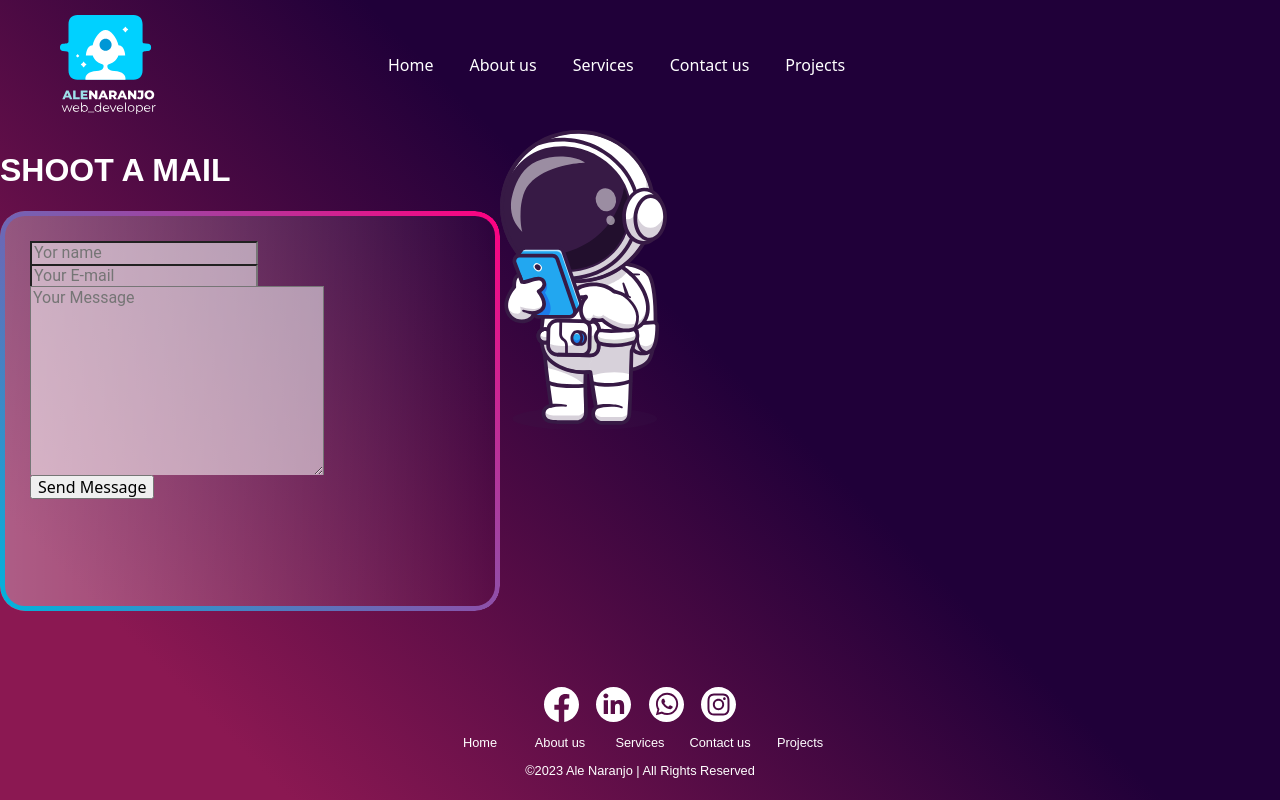
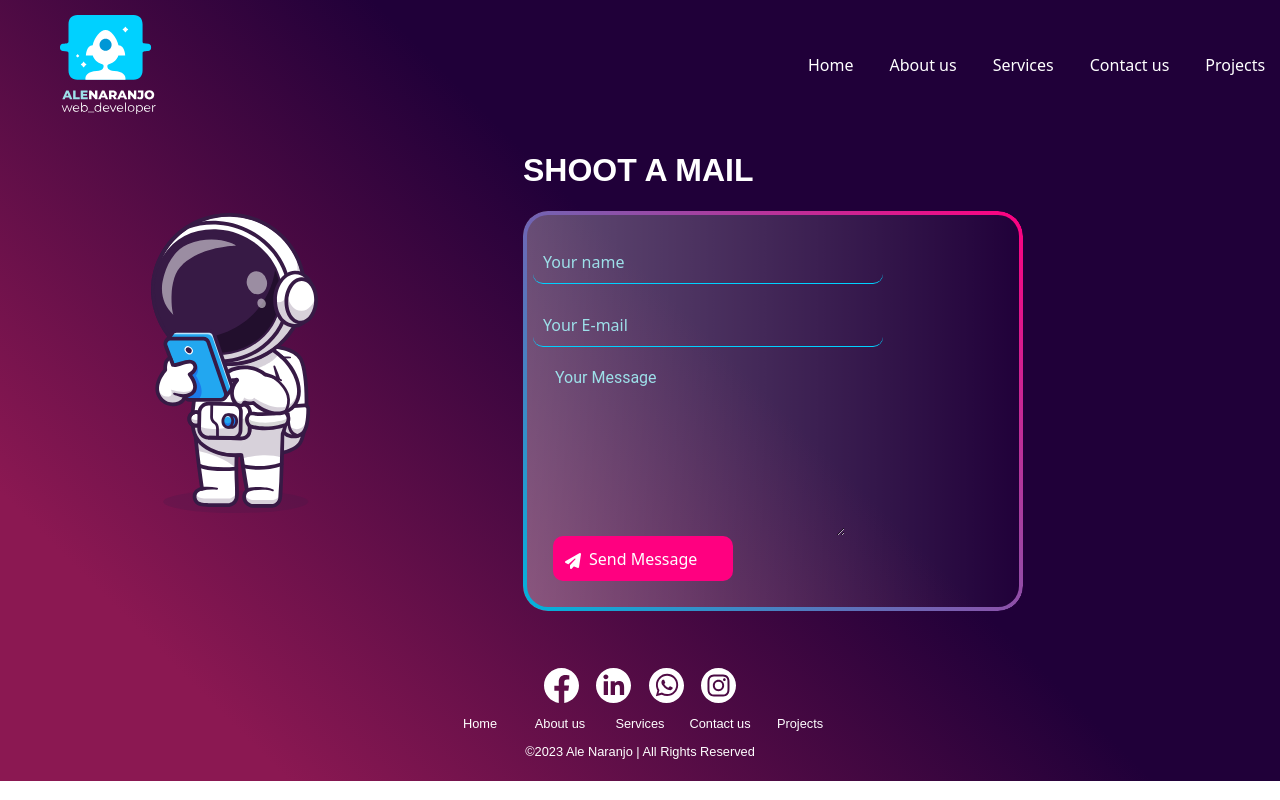
Before and after one commit to alenaranjo/coderhouse_proyecto, a plain HTML site: page pages/contact_us.html in a window 1280 px wide. Shown: the top 800 px of the page. Drawn offline with nearby package versions, Linux system fonts and the light colour scheme.

Commit message:
third commit: adding custom contac us

```diff
--- a/css/style.css
+++ b/css/style.css
@@ -248,6 +248,22 @@ header{
 }
 .bg-body-tertiary {
   --bs-bg-opacity: 0;
+  display: flex;
+  align-items: center;
+  flex-direction: row;
+  align-items: center;
+  align-content: space-around;
+  justify-content:space-around;
+}
+
+.navbar-collapse{
+  width: 200px;
+  flex-grow: 0;
+  /* background-color: #8b1852; */
+}
+
+.collapse{
+  width: 500px;
 }
 
 .navbar-nav a{
@@ -423,7 +439,6 @@ footer p{
 }
 
 /* PAGE ABOUT US */
-
 .about_us_container{
   display: grid;
   grid-template-rows: 1fr 1fr;
@@ -710,6 +725,9 @@ footer p{
 }
 
 /* PAGE CONTACT US */
+.main_contact{
+  margin-bottom: 50px;
+}
 .astronaut4{
   width: 200px;
   height: 300px;
@@ -717,23 +735,14 @@ footer p{
   background-size: contain;
 }
 
-.main_contact{
-  width: 1100px;
-  height: 550px;
-  display: flex;
-  flex-direction: row;
+.contact_container{
+  width: 80%;
+  display: grid;
+  grid-template-columns: 1fr 1fr;
   align-items: center;
-  justify-content: center;
-  background-clip: padding-box;
-}
-
-.contact_container{
-  width: 1100px;
-  height: 550px;
-  display: flex;
-  flex-direction: row;
-  align-items: start;
-  background-clip: padding-box;
+  justify-items: center;
+  column-gap: 20px;
+  /* padding: 80px 80px 80px 80px; */
 }
 
 .contact_us{
@@ -759,7 +768,7 @@ footer p{
   position: absolute;
   inset: 0;
   border-radius: 25px;
-  padding: 5px; /* control the border thickness */
+  padding: 4px; /* control the border thickness */
   background: linear-gradient(45deg, #00B4DC, #FF0080);
   -webkit-mask:
     linear-gradient(#fff 0 0) content-box,
@@ -769,12 +778,45 @@ footer p{
   pointer-events: none;
 }
 
-#name, #email, #textarea{
-  background: rgba(255, 255, 255, 0.537);
+#textarea{
+  border: none;
+  background: transparent;
   text-decoration: none;
   font-family: 'Roboto';
+  color: #da9de9;
+  border-bottom: #00B4DC;
+}
+
+.contact_us #name, #email {
+  width: 350px;
+  border: none;
+  border-bottom: 1px solid #00D1FF;
+  background: transparent;
+  outline: none;
+  padding: 10px;
+  margin-bottom: 20px;
+}
+
+.contact_us ::placeholder{
   color: #9DE0E9;
-  border-bottom: #00B4DC;
+}
+
+.contact_us input{
+  position: relative;
+  width: 180px;
+  height: 45px;
+  left: -20px;
+  border: none;
+  border-radius: 10px;
+  background-color: #FF0080;
+  color: white;
+}
+
+.icon_send{
+  position: relative;
+  top: 2px;
+  left: 12px;
+  z-index: 2;
 }
 
 /* PAGE PROJECTS */
--- a/pages/contact_us.html
+++ b/pages/contact_us.html
@@ -5,6 +5,7 @@
   <meta charset="UTF-8" />
   <meta http-equiv="X-UA-Compatible" content="IE=edge" />
   <meta name="viewport" content="width=device-width, initial-scale=1.0" />
+  <link rel="stylesheet" href="https://cdnjs.cloudflare.com/ajax/libs/font-awesome/6.4.0/css/all.min.css" integrity="sha512-iecdLmaskl7CVkqkXNQ/ZH/XLlvWZOJyj7Yy7tcenmpD1ypASozpmT/E0iPtmFIB46ZmdtAc9eNBvH0H/ZpiBw==" crossorigin="anonymous" referrerpolicy="no-referrer" />
   <link href="https://cdn.jsdelivr.net/npm/bootstrap@5.3.0-alpha2/dist/css/bootstrap.min.css" rel="stylesheet" integrity="sha384-aFq/bzH65dt+w6FI2ooMVUpc+21e0SRygnTpmBvdBgSdnuTN7QbdgL+OapgHtvPp" crossorigin="anonymous">
   <link rel="stylesheet" href="../css/style.css" />
   <title>AleNaranjo_Developer</title>
@@ -33,21 +34,26 @@
 
   <main class="main_contact">
     <section class="contact_container">
+      <figure class="astronaut4">
+        <div class="astronaut_contact"></div>
+      </figure>
+
       <article class="article1">
         <h1 class="headline_contact">SHOOT A MAIL</h1>
         <form action="" class="contact_us">
-          <input id="name" type="text" name="name" placeholder="Yor name">
+          <input id="name" type="text" name="name" placeholder="Your name">
 
           <input id="email" type="email" name="mail" placeholder="Your E-mail">
 
           <textarea name="" id="textarea" cols="30" rows="10" placeholder="Your Message"></textarea>
 
-          <input type="submit" value="Send Message">
+          <div id="form_button">
+            <span class="icon_send"><i class="fa-sharp fa-solid fa-paper-plane" style="color: #ffffff;"></i></span>
+            <input type="submit" value="Send Message">
+          </div>
+
         </form>
       </article>
-      <figure class="astronaut4">
-        <div class="astronaut_contact"></div>
-      </figure>
     </section>
   </main>
 
```
